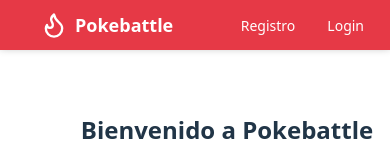
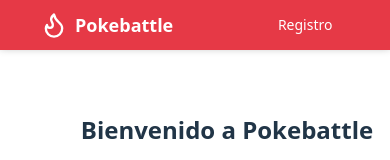
Before and after one commit to francofioravanti/seminario--php, a React (Vite) app in the folder mi-proyecto/: page / in a window 390 px wide. Shown: the top 160 px of the page. Built offline with nearby package versions, Linux system fonts and the light colour scheme.

Commit message:
Modifique la barra de arriba con el cerrar sesion

```diff
--- a/mi-proyecto/src/components/NavBarComponent.css
+++ b/mi-proyecto/src/components/NavBarComponent.css
@@ -1,11 +1,25 @@
 .nav-right {
   display: flex;
-  flex-wrap: wrap;
-  gap: 12px;
-  justify-content: flex-end;
+  justify-content: space-between;
   align-items: center;
   flex: 1 1 auto;
   min-width: 0;
+  gap: 12px;
+}
+
+.nav-left-section {
+  display: flex;
+  align-items: center;
+  gap: 12px;
+  flex-wrap: wrap;
+}
+
+.welcome-text {
+  color: white;
+  font-size: 16px;
+  font-weight: 500;
+  white-space: nowrap;
+  margin-right: 8px;
 }
 
 .nav-button {
@@ -13,18 +27,46 @@
   text-decoration: none;
   background-color: rgba(255, 255, 255, 0.15);
   border: none;
-  padding: 6px 12px;
-  border-radius: 4px;
+  padding: 8px 16px;
+  border-radius: 6px;
   font-size: 16px;
+  font-weight: 500;
+  font-family: inherit;
   cursor: pointer;
-  transition: background 0.2s ease;
+  transition: all 0.2s ease;
   white-space: nowrap;
+  display: inline-flex;
+  align-items: center;
+  justify-content: center;
 }
 
 .nav-button:hover {
   background-color: rgba(255, 255, 255, 0.25);
+  transform: translateY(-1px);
 }
 
 .logout-btn {
-  background-color: transparent;
+  background-color: rgba(220, 53, 69, 0.8);
+  margin-left: auto;
 }
+
+.logout-btn:hover {
+  background-color: rgba(220, 53, 69, 1);
+}
+
+/* Responsive design para pantallas pequeñas */
+@media (max-width: 768px) {
+  .nav-right {
+    flex-direction: column;
+    gap: 8px;
+  }
+
+  .nav-left-section {
+    justify-content: center;
+  }
+
+  .logout-btn {
+    margin-left: 0;
+    width: 100%;
+  }
+}
--- a/mi-proyecto/src/components/NavBarComponent.jsx
+++ b/mi-proyecto/src/components/NavBarComponent.jsx
@@ -16,10 +16,12 @@ function NavBarComponent({ isLoggedIn, username, onLogout }) {
         </>
       ) : (
         <>
-          <span>Hola, {username}!</span>
-          <Link to="/mis-mazos" className="nav-button">Mis Mazos</Link>
-          <Link to="/editar-usuario" className="nav-button">Editar</Link>
-          <button onClick={onLogout} className="logout-btn">Cerrar Sesión</button>
+          <div className="nav-left-section">
+            <span className="welcome-text">Hola, {username}!</span>
+            <Link to="/mis-mazos" className="nav-button">Mis Mazos</Link>
+            <Link to="/editar-usuario" className="nav-button">Editar</Link>
+          </div>
+          <button onClick={onLogout} className="nav-button logout-btn">Cerrar sesión</button>
         </>
       )}
     </nav>
```
